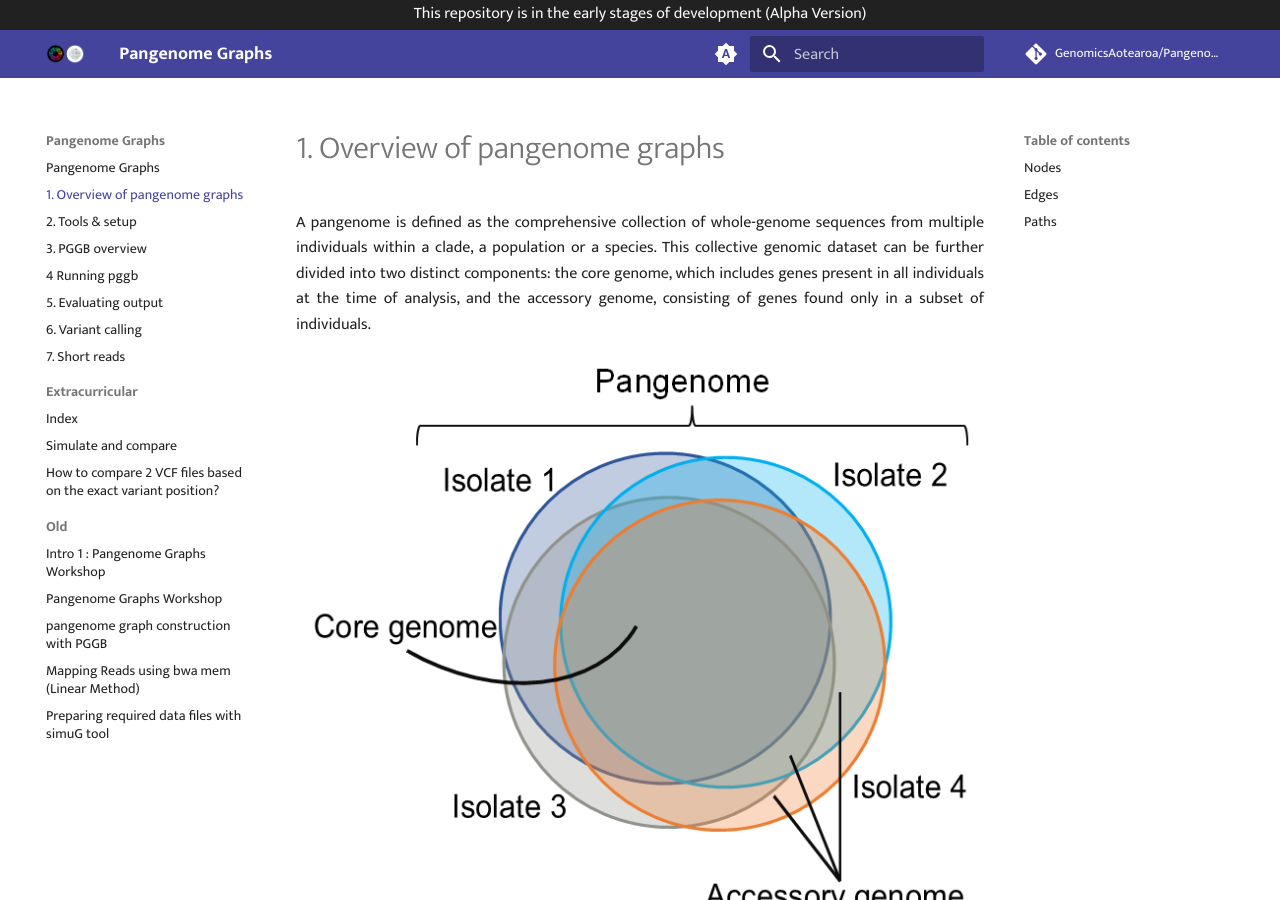
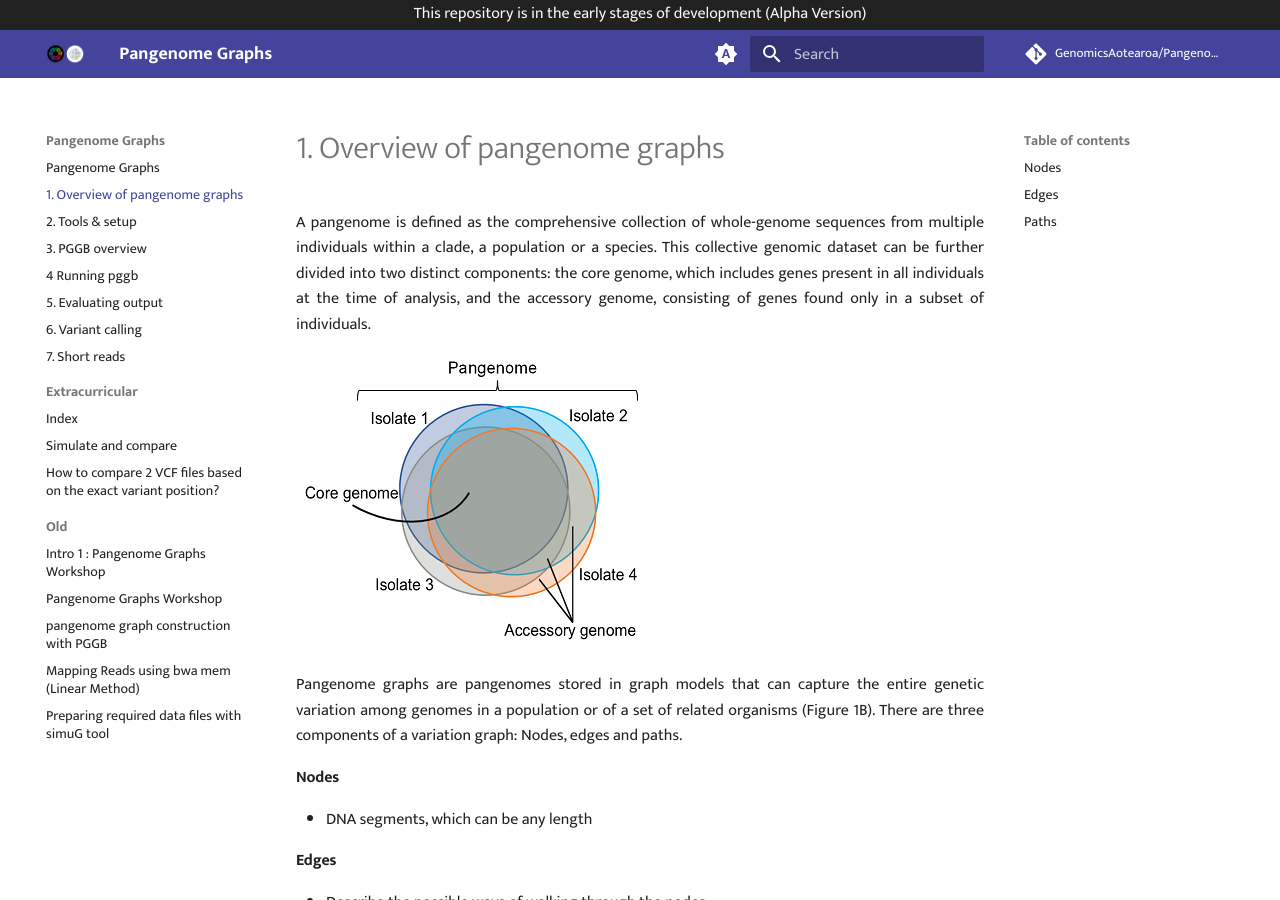
Before and after one commit to GenomicsAotearoa/Pangenome-Graphs-Workshop, an MkDocs documentation site: the page built from docs/1_Introduction_to_pangenomegraphs.md, in a window 1280 px wide and 900 px high. Built offline with MkDocs 1.6.1 and Material for MkDocs 9.7.7, drawn with Linux system fonts in a browser that asks for light colours; comment, search, counter and statistics services are not loaded.

Commit message:
Update 1_Introduction_to_pangenomegraphs.md

```diff
--- a/docs/1_Introduction_to_pangenomegraphs.md
+++ b/docs/1_Introduction_to_pangenomegraphs.md
@@ -3,7 +3,7 @@
 A pangenome is defined as the comprehensive collection of whole-genome sequences from multiple individuals within a clade, a population or a species. This collective genomic dataset can be further divided into two distinct components: the core genome, which includes genes present in all individuals at the time of analysis, and the accessory genome, consisting of genes found only in a subset of individuals.
 </p>
 
-![bacterial-pangenome](theme_figures/bacterial-pangenome.png)
+![bacterial-pangenome](theme_figures/bacterial-pangenome-small.png)
 
 
 <p align="justify">
```
